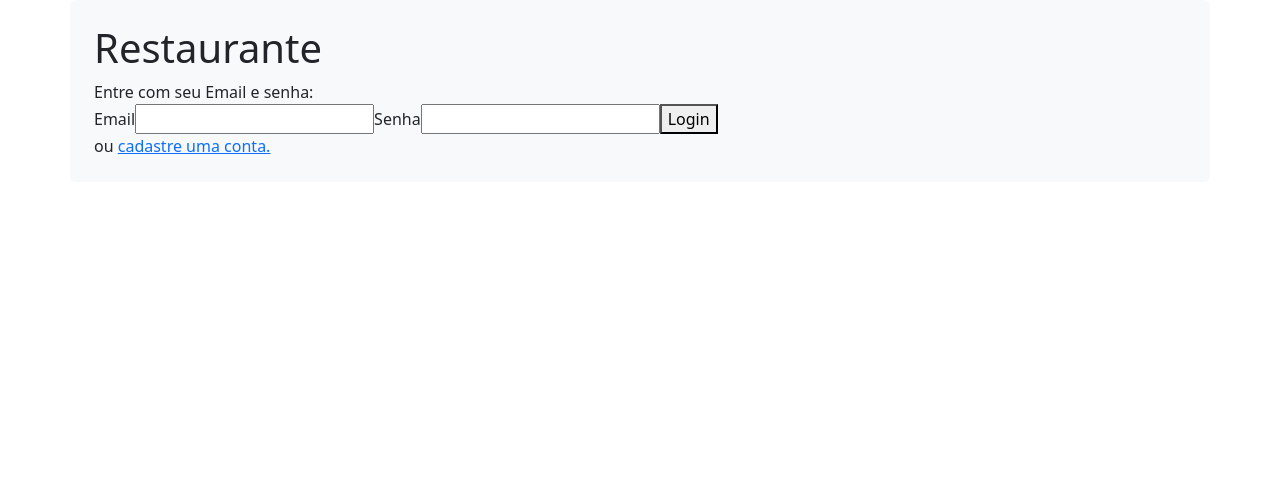
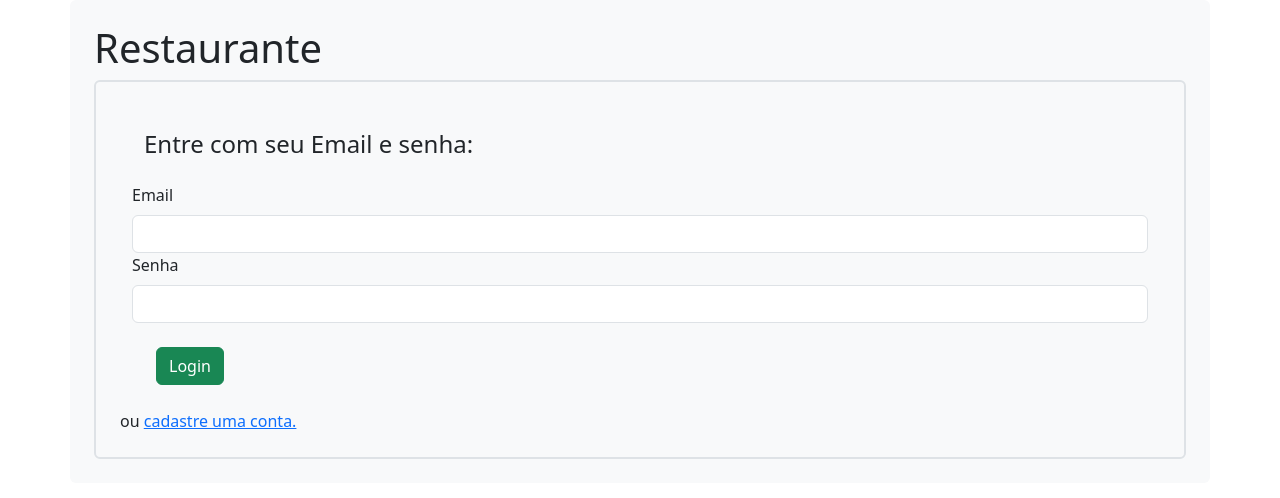
Before and after one commit to DiegoHCR-code/TrabalhoFinalBD2, a React (Create React App) app: page / in a window 1280 px wide. Shown: the top 498 px of the page. Built offline with nearby package versions, Linux system fonts and the light colour scheme; no server answers.

Commit message:
estilizacao login

```diff
--- a/src/componentes/Auth.jsx
+++ b/src/componentes/Auth.jsx
@@ -1,44 +1,43 @@
 import { useEffect, useState } from "react";
 import { controleBD } from '../controleSupabase';
+import { useLoaderData, useNavigate } from "react-router-dom";
 
 function Auth() {
-
-  const [session, setSession] = useState(null);
-  const [user, setUser] = useState(null);
+  const navigate = useNavigate();
 
   const [loginInfo, setLoginInfo] = useState({ email: "", senha: "" });
-
-  useEffect(() => {
-    controleBD.auth.getSession().then(({ data: { session } }) => {
-      setSession(session);
-      if (session)
-        controleBD.auth.getUser().then((u) => setUser(u));
-    });
-  }, []);
+  const [msgErro, setMsgErro] = useState("");
 
   async function Login() {
     const { data, error } = await controleBD.auth.signInWithPassword({
       email: loginInfo.email,
       password: loginInfo.senha,
     });
+    if (!error)
+      navigate('/');
+    else
+      setMsgErro("Email ou senha inválidos, tente novamente.");
   }
 
   return (
-    <div>
-      <p>Entre com seu Email e senha: </p>
-      <form onSubmit={(e) => { e.preventDefault(); Login(); }}>
+    <div className="container-sm p-4 m-auto border border-2 bg-light rounded">
+      <h4 className="m-4">Entre com seu Email e senha: </h4>
+      <form className="container-sm d-flex flex-column" onSubmit={(e) => { e.preventDefault(); Login(); }}>
 
-        <label htmlFor="login-email">Email</label>
-        <input required type="email" name="login-email" id="login-email"
+        <label className="form-label" htmlFor="login-email">Email</label>
+        <input className="form-control" required type="email" name="login-email" id="login-email"
           value={loginInfo.email}
           onChange={e => setLoginInfo(anterior => ({ ...anterior, email: e.target.value }))} />
 
-        <label htmlFor="login-senha">Senha</label>
-        <input required minLength={6} type="password" name="login-senha" id="login-senha"
+        <label className="form-label" htmlFor="login-senha">Senha</label>
+        <input className="form-control" required minLength={6} type="password" name="login-senha" id="login-senha"
           value={loginInfo.senha}
           onChange={e => setLoginInfo(anterior => ({ ...anterior, senha: e.target.value }))} />
 
-        <button type='submit'>Login</button>
+        <div>
+          {msgErro !== "" ? <p className="p-2 bg-danger text-white fw-bold">{msgErro}</p> : ""}
+          <button className="btn btn-success m-4 btn-large" type='submit'>Login</button>
+        </div>
       </form>
       <p>ou <a href='/criarconta'>cadastre uma conta.</a></p>
     </div>
```
